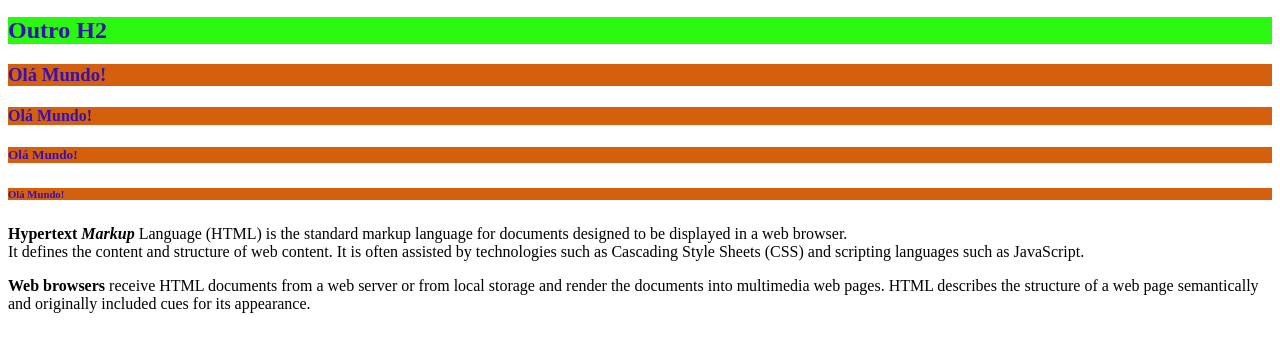
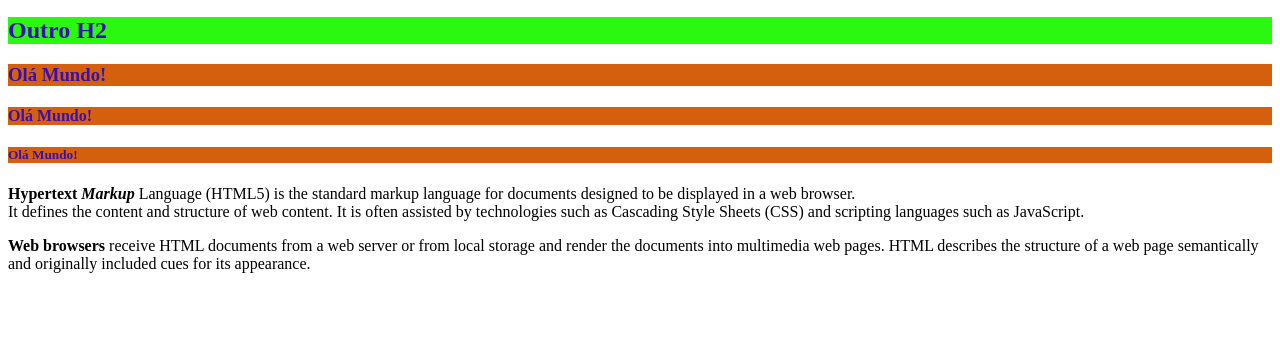
Before and after one commit to renancavichi/tutorial-html-css-js-2sem2024, a plain HTML site: page index.html in a window 1280 px wide. Shown: the part 110-462 px from the top of the page. Drawn offline with Linux system fonts and the light colour scheme.

Commit message:
removi o h6

```diff
--- a/index.html
+++ b/index.html
@@ -4,7 +4,7 @@
         <title>Tutorial HTML</title>
         <link rel="stylesheet" href="./css/style.css">
         <style>
-           h1, h2, h3, h4, h5, h6 {
+           h1, h2, h3, h4, h5 {
             color: #3a0fb0;
             background-color: #d4600d;
            }
@@ -22,8 +22,7 @@
         <h3>Olá Mundo!</h3>
         <h4>Olá Mundo!</h4>
         <h5>Olá Mundo!</h5>
-        <h6>Olá Mundo!</h6>
-        <p><b>Hypertext <i>Markup</i></b> Language (HTML) is the standard markup language for documents designed to be displayed in a web browser.<br> It defines the content and structure of web content. It is often assisted by technologies such as Cascading Style Sheets (CSS) and scripting languages such as JavaScript.</p>
+        <p><b>Hypertext <i>Markup</i></b> Language (HTML5) is the standard markup language for documents designed to be displayed in a web browser.<br> It defines the content and structure of web content. It is often assisted by technologies such as Cascading Style Sheets (CSS) and scripting languages such as JavaScript.</p>
         <p><strong>Web browsers</strong> receive HTML documents from a web server or from local storage and render the documents into multimedia web pages. HTML describes the structure of a web page semantically and originally included cues for its appearance.</p>
     </body>
 </html>
```
